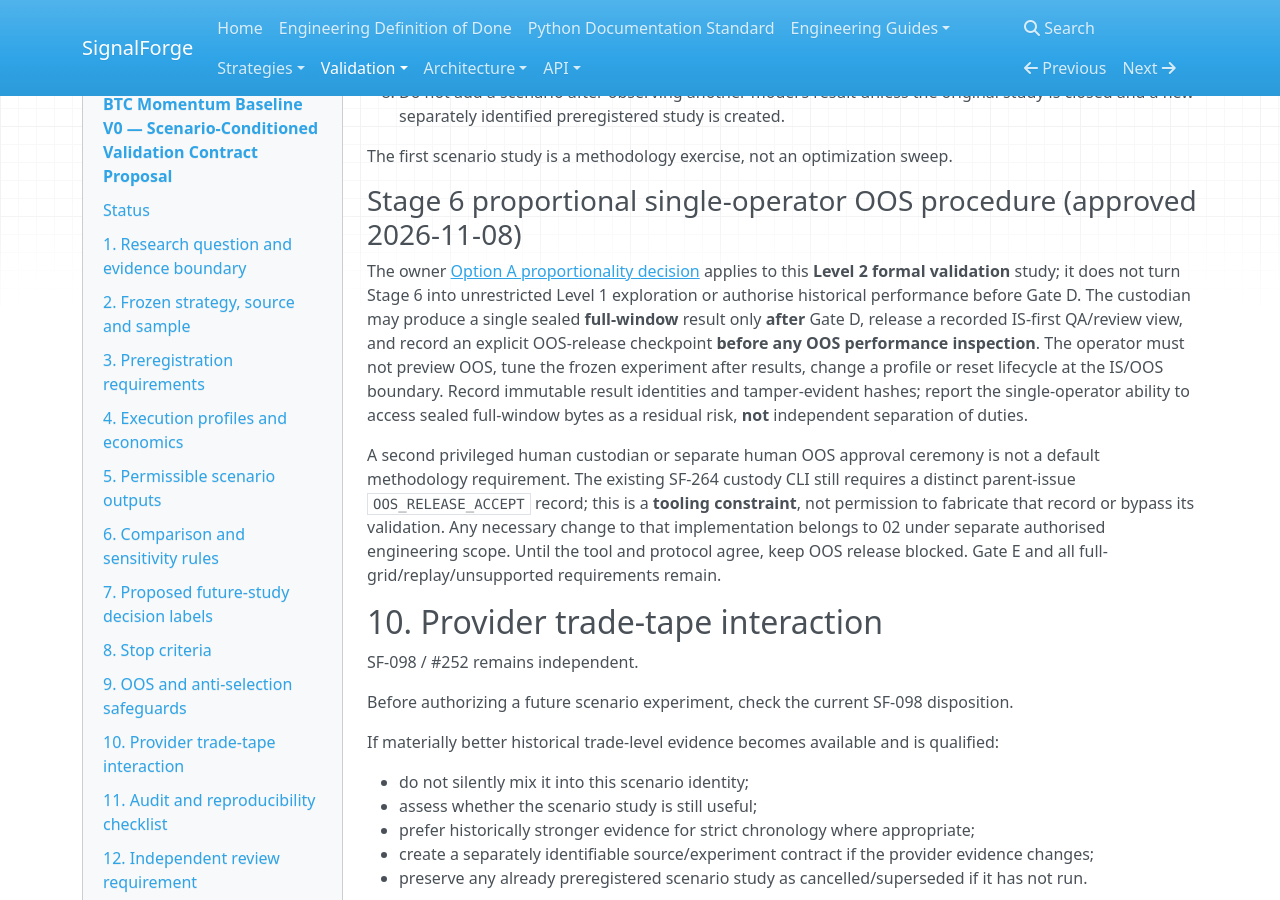
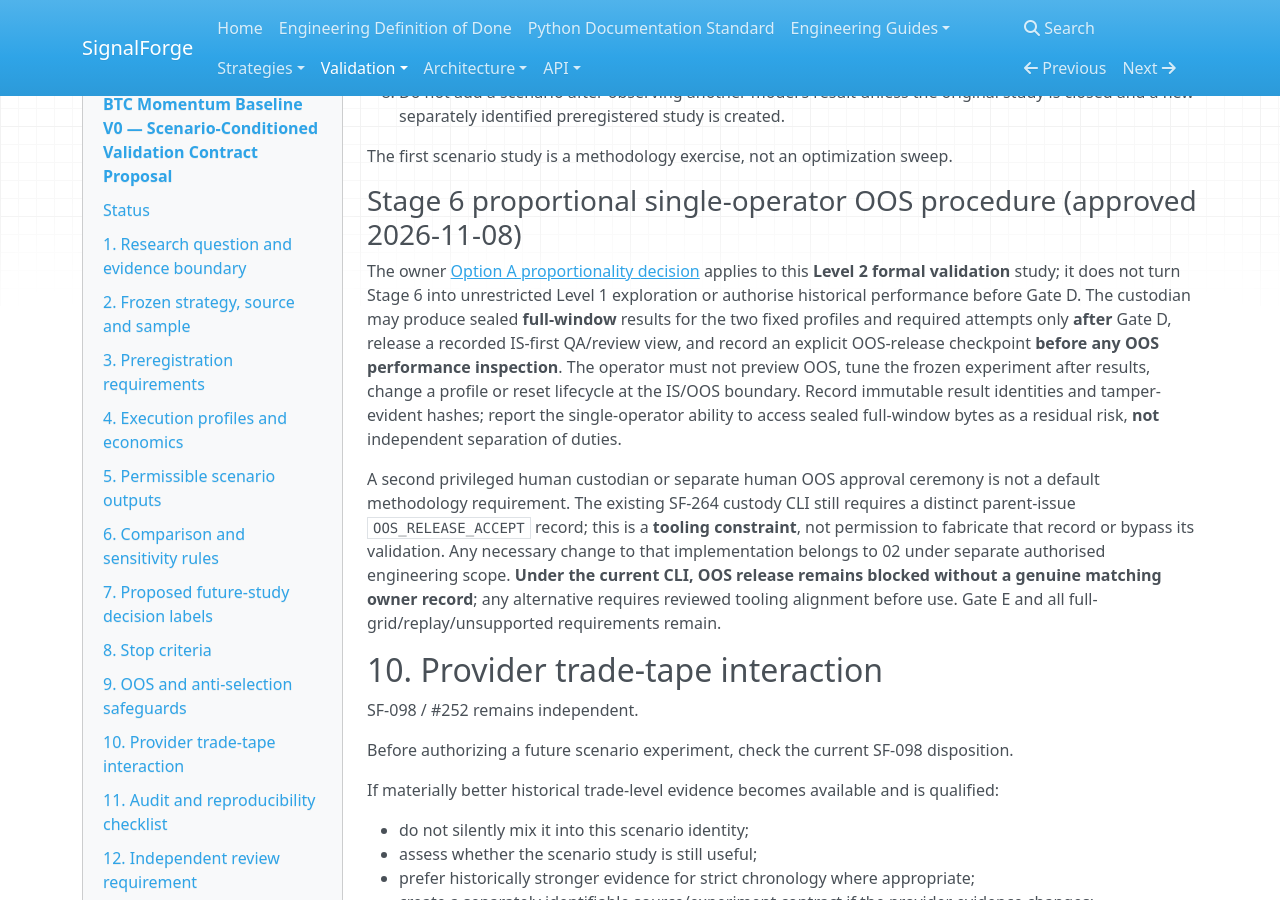
Before and after one commit to harishkamathuk/signalforge, an MkDocs documentation site: the page built from docs/validation/btc-momentum-baseline-v0-scenario-validation-v0-proposal.md, in a window 1280 px wide and 900 px high, scrolled down 11152 px. Built offline with MkDocs 1.6.1, drawn with Linux system fonts in a browser that asks for light colours; nearby versions of some CDN libraries.

Commit message:
docs(stage6): preserve per-profile replay and clarify current release guard

```diff
--- a/docs/validation/btc-momentum-baseline-v0-scenario-validation-v0-proposal.md
+++ b/docs/validation/btc-momentum-baseline-v0-scenario-validation-v0-proposal.md
@@ -495,7 +495,8 @@ The first scenario study is a methodology exercise, not an optimization sweep.
 The owner [Option A proportionality decision](https://github.com/harishkamathuk/signalforge/issues/253#issuecomment-6727241981)
 applies to this **Level 2 formal validation** study; it does not turn Stage 6 into
 unrestricted Level 1 exploration or authorise historical performance before Gate D.
-The custodian may produce a single sealed **full-window** result only **after** Gate D,
+The custodian may produce sealed **full-window** results for the two fixed
+profiles and required attempts only **after** Gate D,
 release a recorded IS-first QA/review view, and record an explicit OOS-release
 checkpoint **before any OOS performance inspection**. The operator must not preview
 OOS, tune the frozen experiment after results, change a profile or reset lifecycle
@@ -508,8 +509,9 @@ not a default methodology requirement. The existing SF-264 custody CLI still
 requires a distinct parent-issue `OOS_RELEASE_ACCEPT` record; this is a **tooling
 constraint**, not permission to fabricate that record or bypass its validation.
 Any necessary change to that implementation belongs to 02 under separate
-authorised engineering scope. Until the tool and protocol agree, keep OOS
-release blocked. Gate E and all full-grid/replay/unsupported requirements remain.
+authorised engineering scope. **Under the current CLI, OOS release remains blocked
+without a genuine matching owner record**; any alternative requires reviewed
+tooling alignment before use. Gate E and all full-grid/replay/unsupported requirements remain.
 
 ## 10. Provider trade-tape interaction
 
```
